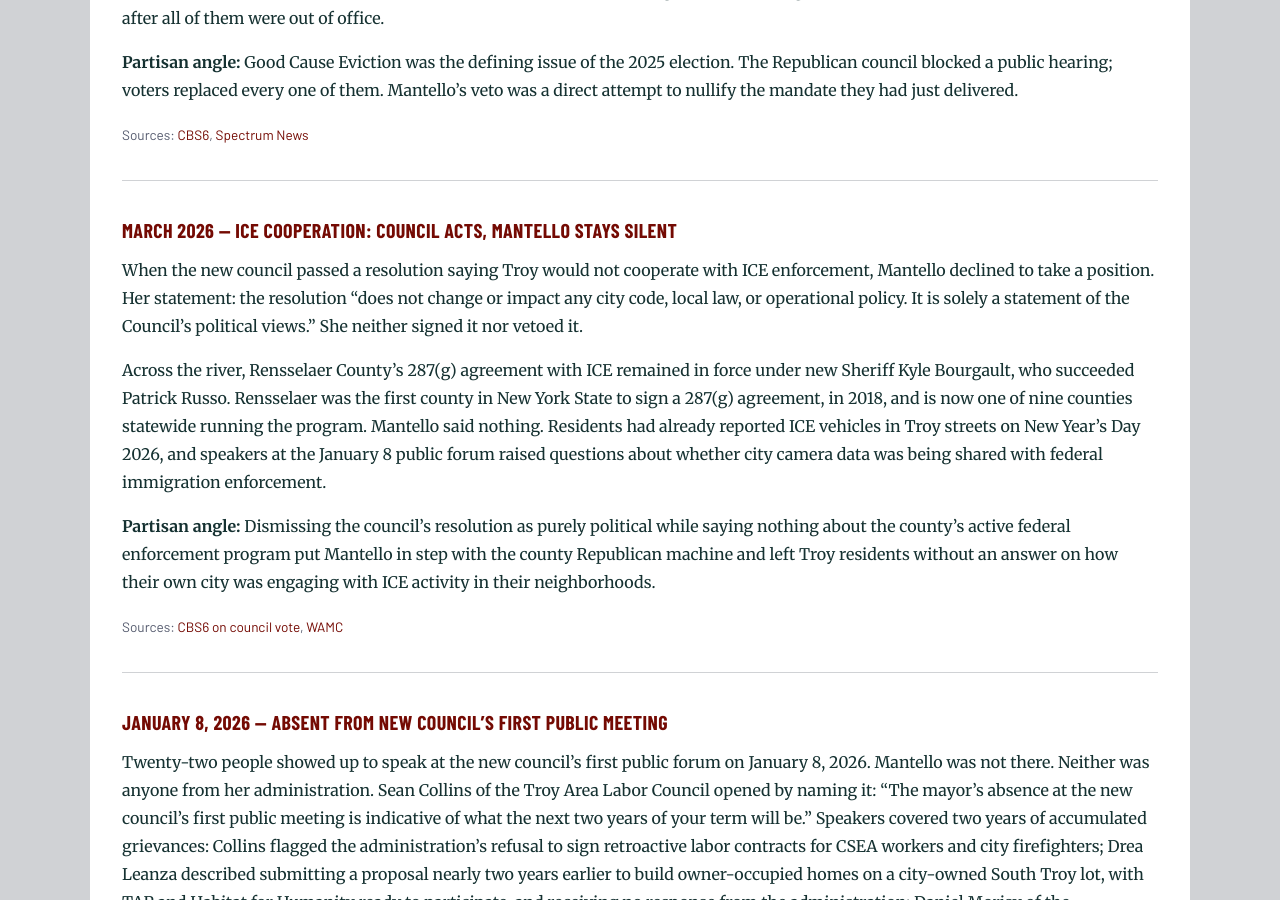
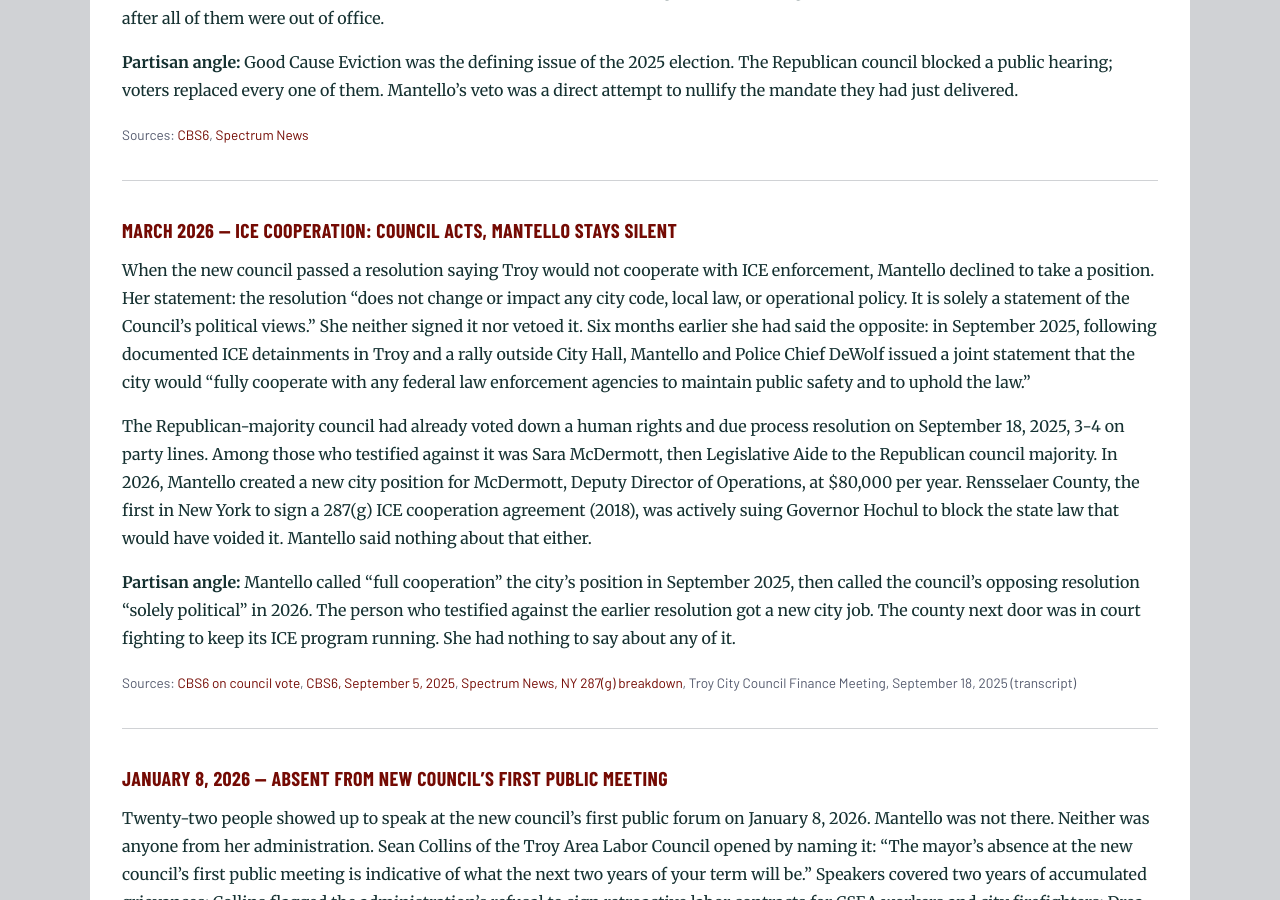
Before and after one commit to MdevitSEC/the-mantello-record, a Jekyll site: the page built from the-record.md, in a window 1280 px wide and 900 px high, scrolled down 2183 px. Built offline with Jekyll 4.4.1, drawn with Linux system fonts in a browser that asks for light colours; some web fonts are replaced.

Commit message:
Update ICE cooperation record entry: Sept 2025 reversal, Sept 18 vote, McDermott hire
Co-Authored-By: Claude Sonnet 4.6 <noreply@anthropic.com>

```diff
--- a/the-record.md
+++ b/the-record.md
@@ -57,13 +57,13 @@ The council passed Good Cause Eviction 7-0 on March 5, 2026. Mantello vetoed it
 
 ### [March 2026 — ICE Cooperation: Council Acts, Mantello Stays Silent](/2026/03/01/ice-cooperation-mantello-stays-silent/)
 
-When the new council passed a resolution saying Troy would not cooperate with ICE enforcement, Mantello declined to take a position. Her statement: the resolution "does not change or impact any city code, local law, or operational policy. It is solely a statement of the Council's political views." She neither signed it nor vetoed it.
+When the new council passed a resolution saying Troy would not cooperate with ICE enforcement, Mantello declined to take a position. Her statement: the resolution "does not change or impact any city code, local law, or operational policy. It is solely a statement of the Council's political views." She neither signed it nor vetoed it. Six months earlier she had said the opposite: in September 2025, following documented ICE detainments in Troy and a rally outside City Hall, Mantello and Police Chief DeWolf issued a joint statement that the city would "fully cooperate with any federal law enforcement agencies to maintain public safety and to uphold the law."
 
-Across the river, Rensselaer County's 287(g) agreement with ICE remained in force under new Sheriff Kyle Bourgault, who succeeded Patrick Russo. Rensselaer was the first county in New York State to sign a 287(g) agreement, in 2018, and is now one of nine counties statewide running the program. Mantello said nothing. Residents had already reported ICE vehicles in Troy streets on New Year's Day 2026, and speakers at the January 8 public forum raised questions about whether city camera data was being shared with federal immigration enforcement.
+The Republican-majority council had already voted down a human rights and due process resolution on September 18, 2025, 3-4 on party lines. Among those who testified against it was Sara McDermott, then Legislative Aide to the Republican council majority. In 2026, Mantello created a new city position for McDermott, Deputy Director of Operations, at $80,000 per year. Rensselaer County, the first in New York to sign a 287(g) ICE cooperation agreement (2018), was actively suing Governor Hochul to block the state law that would have voided it. Mantello said nothing about that either.
 
-**Partisan angle:** Dismissing the council's resolution as purely political while saying nothing about the county's active federal enforcement program put Mantello in step with the county Republican machine and left Troy residents without an answer on how their own city was engaging with ICE activity in their neighborhoods.
+**Partisan angle:** Mantello called "full cooperation" the city's position in September 2025, then called the council's opposing resolution "solely political" in 2026. The person who testified against the earlier resolution got a new city job. The county next door was in court fighting to keep its ICE program running. She had nothing to say about any of it.
 
-*Sources: [CBS6 on council vote](https://cbs6albany.com/news/local/troy-rejects-ice-cooperation-as-rensselaer-county-reaffirms-287g-enforcement-agreement), [WAMC](https://wamc.org/post/troy-mayor-opposes-sanctuary-city-proposal)*
+*Sources: [CBS6 on council vote](https://cbs6albany.com/news/local/troy-rejects-ice-cooperation-as-rensselaer-county-reaffirms-287g-enforcement-agreement), [CBS6, September 5, 2025](https://cbs6albany.com/news/local/community-groups-rallying-demanding-action-after-ice-crackdown-in-troy-president-trump-police-federal-), [Spectrum News, NY 287(g) breakdown](https://spectrumlocalnews.com/nys/central-ny/news/2026/02/16/cooperation-with-ice--a-breakdown-of-which-new-york-counties-work-with-federal-immigration-agencies-), Troy City Council Finance Meeting, September 18, 2025 (transcript)*
 
 ---
 
```
